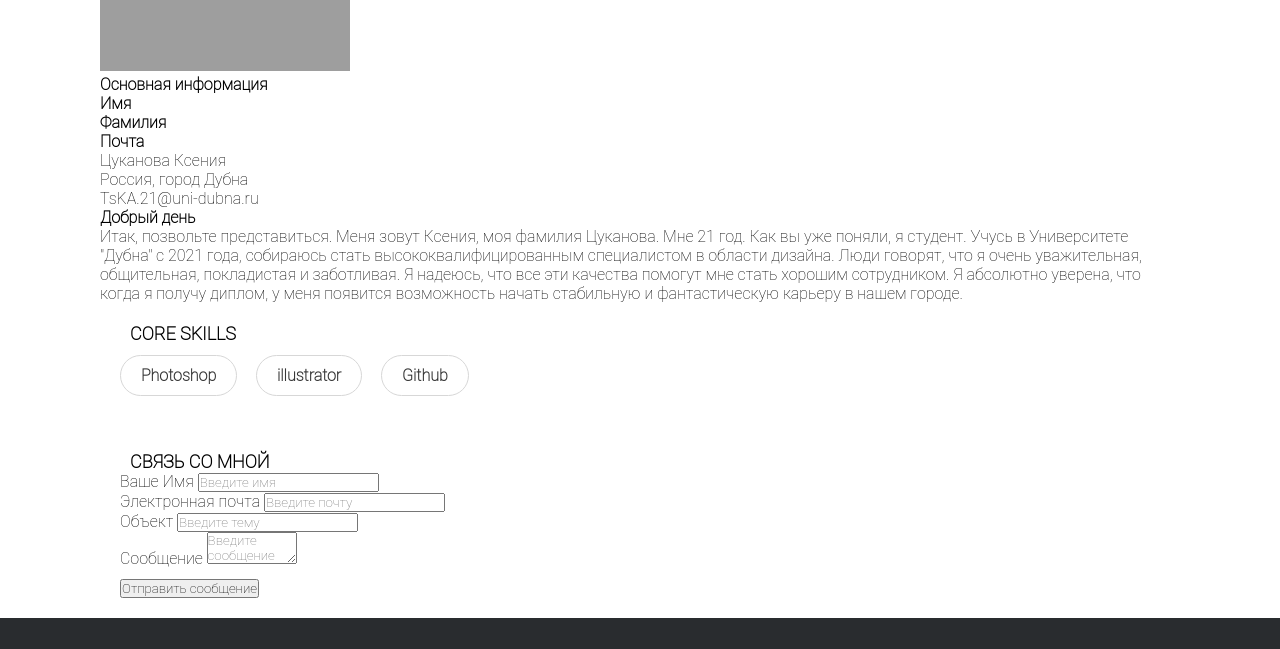
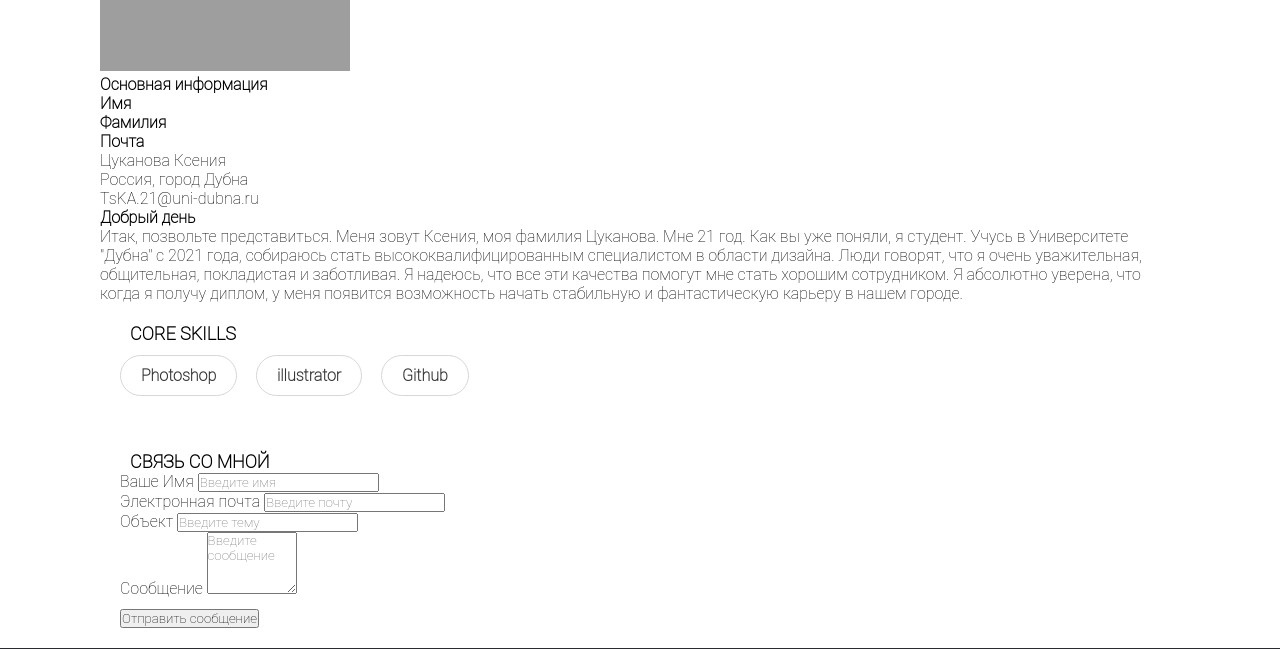
Before and after one commit to Ksenia2101/Dz_2-CSS-, a plain HTML site: page index.html in a window 1280 px wide. Shown: the part 397-1046 px from the top of the page. Drawn offline with Linux system fonts and the light colour scheme; grey boxes are pictures that could not be loaded.

Commit message:
Update index.html

```diff
--- a/index.html
+++ b/index.html
@@ -102,7 +102,7 @@
                 <div class="col-md-12">
                     <div class="form-group">
                         <label class="label" for="#">Сообщение</label>
-                        <textarea name="message" class="form-control" id="message" cols="10" rows="2"
+                        <textarea name="message" class="form-control" id="message" cols="10" rows="4"
                                   placeholder="Введите сообщение"></textarea>
                     </div>
                 </div>
```
